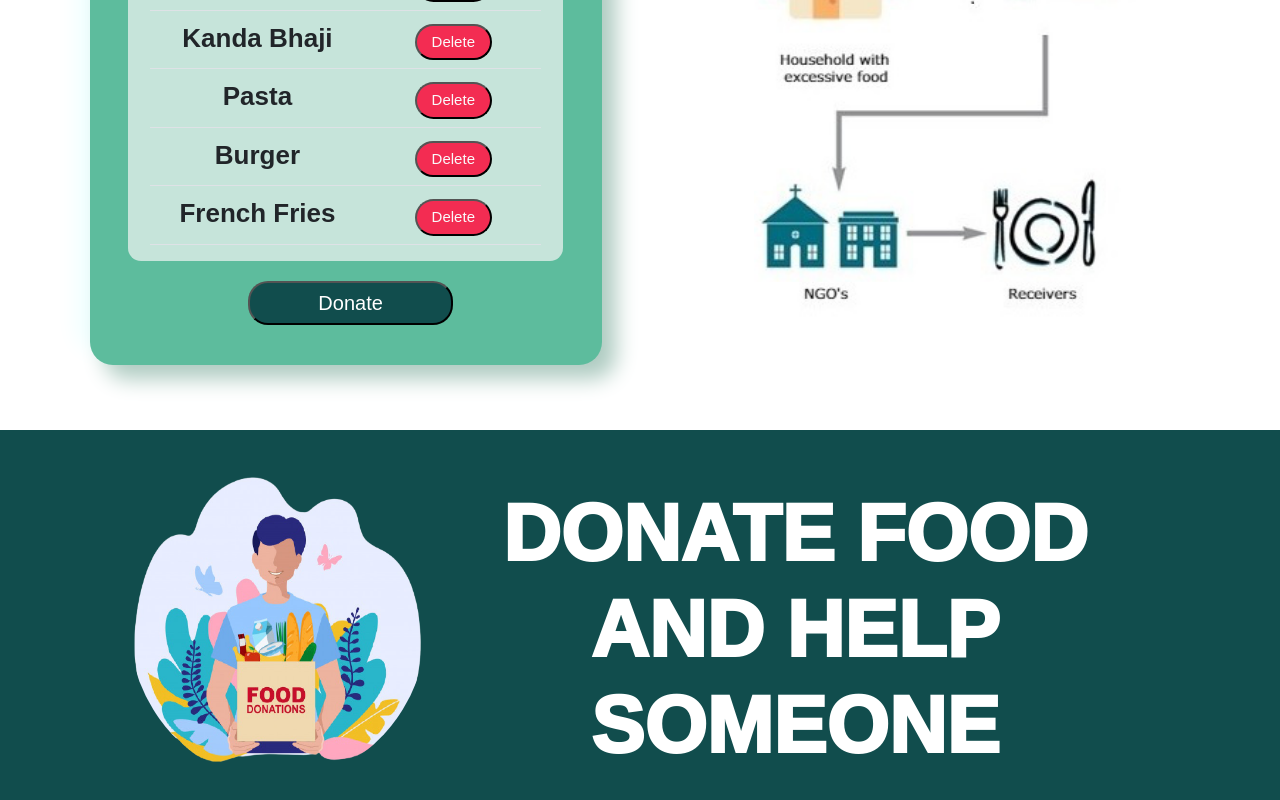
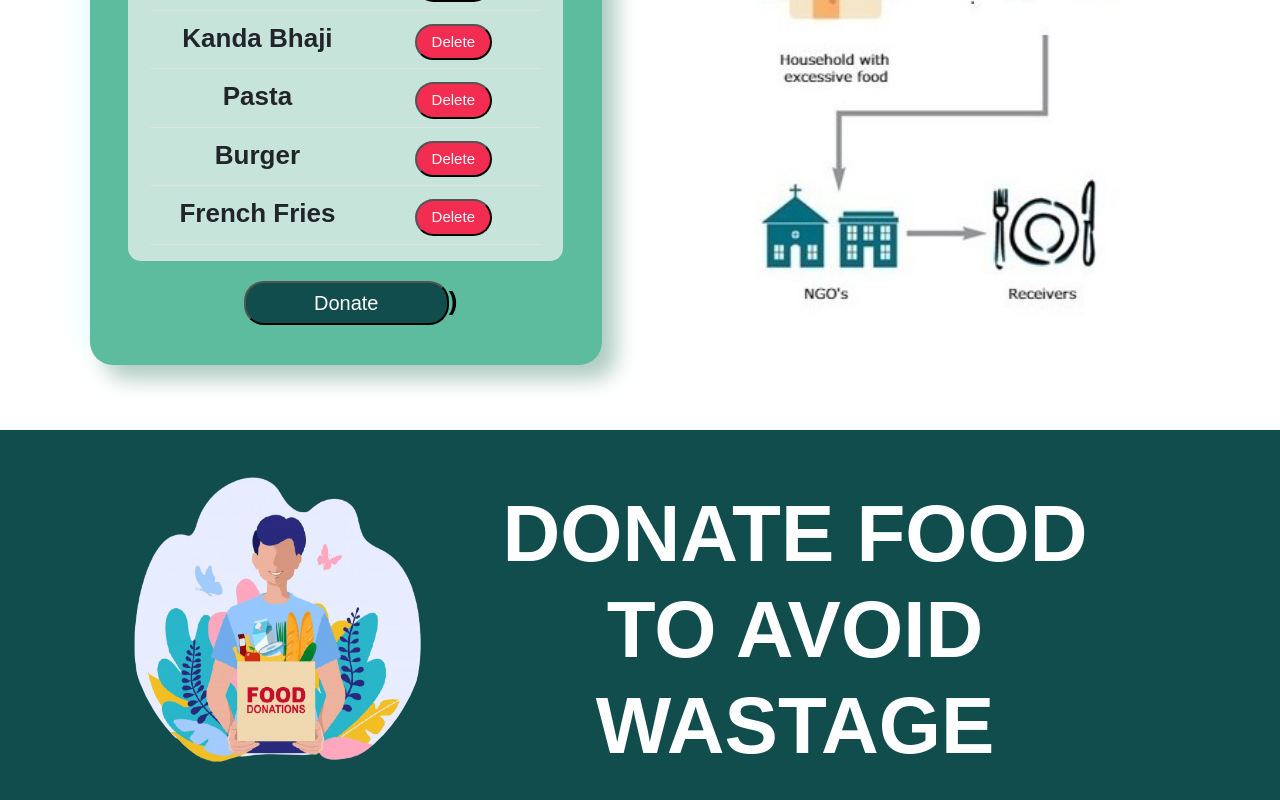
Before and after one commit to AaryaDevnani/Reus, a React (Create React App) app in the folder frontend/: page /donate in a window 1280 px wide. Shown: the part 298-1098 px from the top of the page. Built offline with nearby package versions, Linux system fonts and the light colour scheme.

Commit message:
alert message

```diff
--- a/frontend/src/components/Donate.js
+++ b/frontend/src/components/Donate.js
@@ -1,6 +1,6 @@
 import React, {useState, useEffect} from 'react';
 import { useHistory, useLocation , NavLink} from 'react-router-dom';
-import { Table, Button, CardGroup, Card, Container, Row, Col } from 'react-bootstrap';
+import { Alert, Table, Button, CardGroup, Card, Container, Row, Col } from 'react-bootstrap';
 import "./styles/Donate.css";
 import { QuantityPicker } from 'react-qty-picker';
 import { FaTrash } from 'react-icons/fa';
@@ -51,8 +51,18 @@ function Donate() {
 
 
             </div>
-            <button className="donateBtn"> Donate </button>
+            <button className="donateBtn"> Donate
+            <Alert variant="success">
+            <Alert.Heading>Thank you for donating your food!</Alert.Heading>
+            <hr />
+            <p className="mb-0">
+                Your initiative to prevent food wastage is appreciated!
+            </p>
+            </Alert>
+            </button>
+        )
             </div>
+
             <div className='howWorks'>
               <h2 className='worksTitle'>How it works?</h2>
               <img src='images/donate-how.png' className='howImage'  alt="donate" width="400"  />
@@ -61,7 +71,7 @@ function Donate() {
             <div className='donateBanner'>
           <img src='images/donate-png.png' className='flashImg' alt="donate" width="300"  />
           <div>
-           <h1 className='bannerName'>DONATE FOOD AND HELP SOMEONE</h1>
+           <h1 className='bannerName'>DONATE FOOD TO AVOID WASTAGE</h1>
           </div>
             </div>
   </div>
--- a/frontend/src/components/styles/Donate.css
+++ b/frontend/src/components/styles/Donate.css
@@ -57,7 +57,7 @@
 }
 .bannerName{
     font-size: 5rem!important;
-    font-weight: 1000;
+    font-weight: 700;
     text-align: center;
     color: white;
     margin-top: 30px;
```
